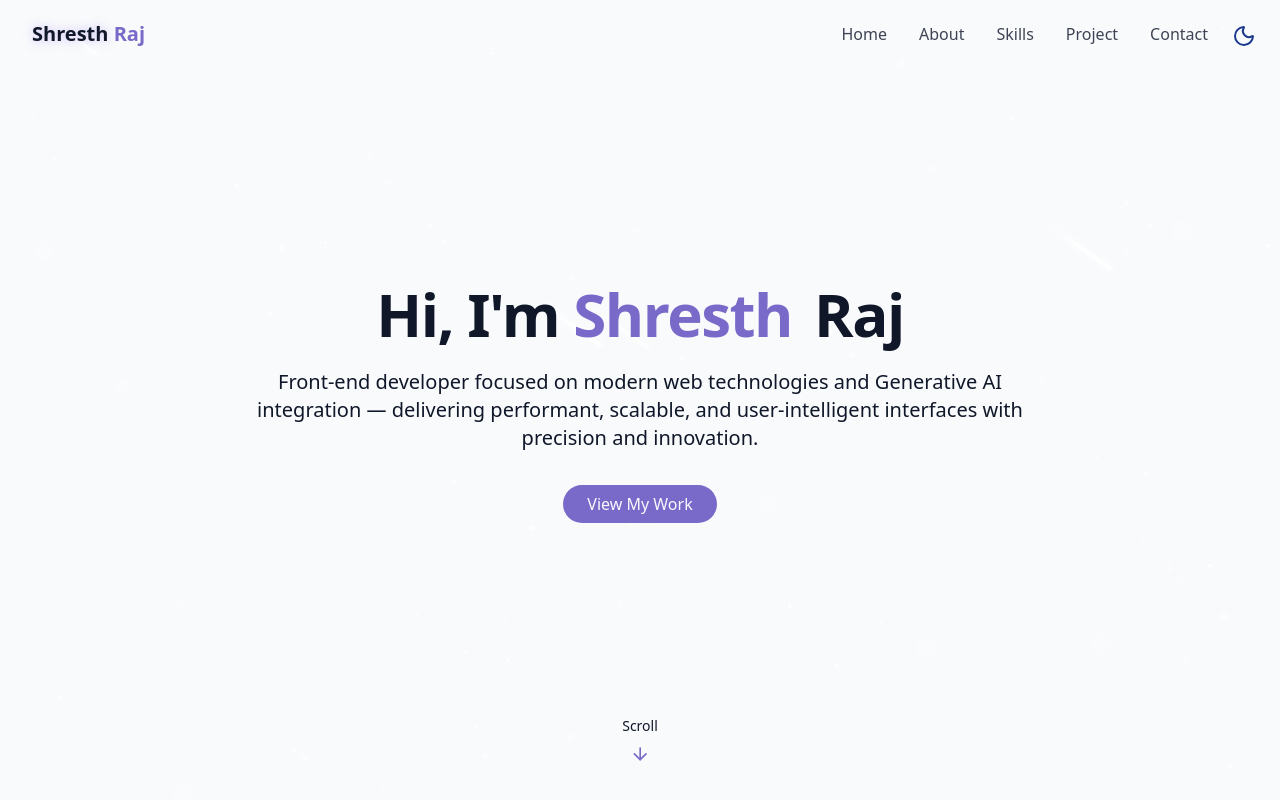
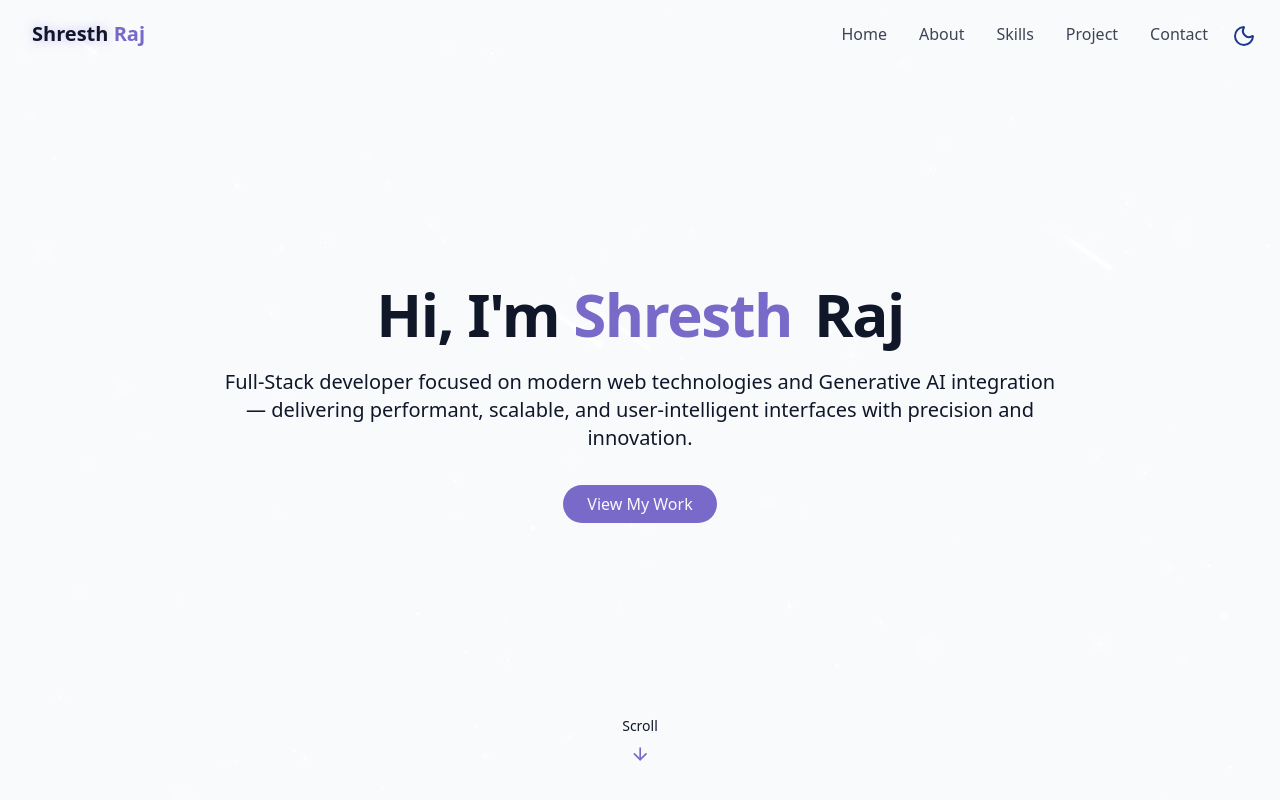
Before and after one commit to Shresth-013/shresth-portfolio, a React (Vite) app: page / in a window 1280 px wide. Shown: the top 800 px of the page. Built offline with nearby package versions, Linux system fonts and the light colour scheme.

Commit message:
Updated My resume

```diff
--- a/src/components/PrimeDisplay.jsx
+++ b/src/components/PrimeDisplay.jsx
@@ -13,7 +13,7 @@ export const PrimeDisplay = () => {
                             Raj</span>
                     </h1>
                     <p className="text-lg md:text-xl text-muted-foreground max-2-2xl mx-auto opacity-0 animate-fade-in-delay-3">
-                        Front-end developer focused on modern web technologies and Generative AI integration — delivering performant, scalable, and
+                        Full-Stack developer focused on modern web technologies and Generative AI integration — delivering performant, scalable, and
                         user-intelligent interfaces with precision and innovation.</p>
 
                     <div className="pt-4 opacity-0 animate-fade-in-delay-4">
```
